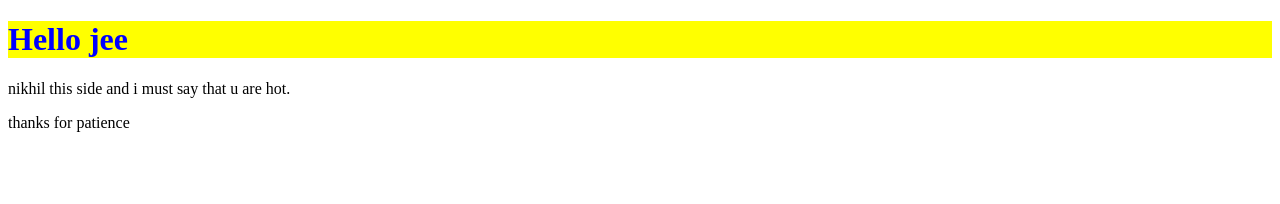
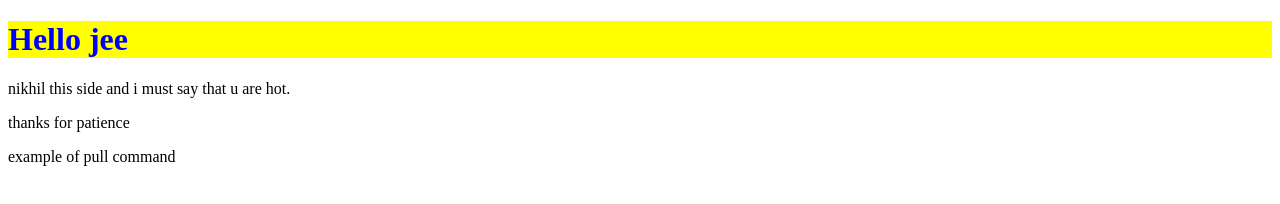
Before and after one commit to Nikhil-96432/Local-repo, a plain HTML site: page index.html in a window 1280 px wide. Drawn offline with Linux system fonts and the light colour scheme.

Commit message:
example of pull command index.html

```diff
--- a/index.html
+++ b/index.html
@@ -9,6 +9,7 @@
     <h1>Hello jee</h1>
     <p>nikhil this side and i must say that u are hot.</p>
     <p>thanks for patience</p>
+    <p>example of pull command</p>
 </body>
 <link rel="stylesheet" href="style.css">
 </html>
```
